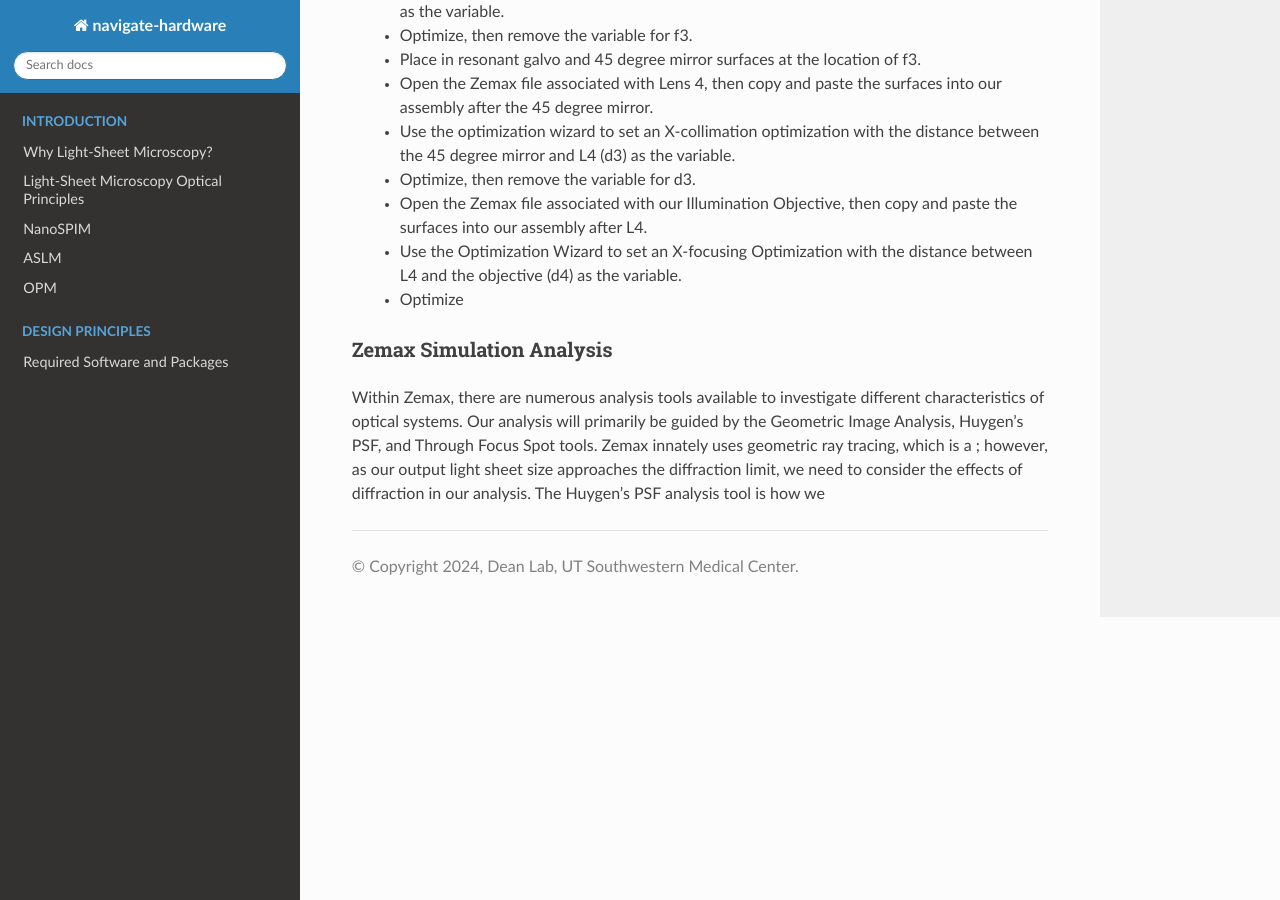
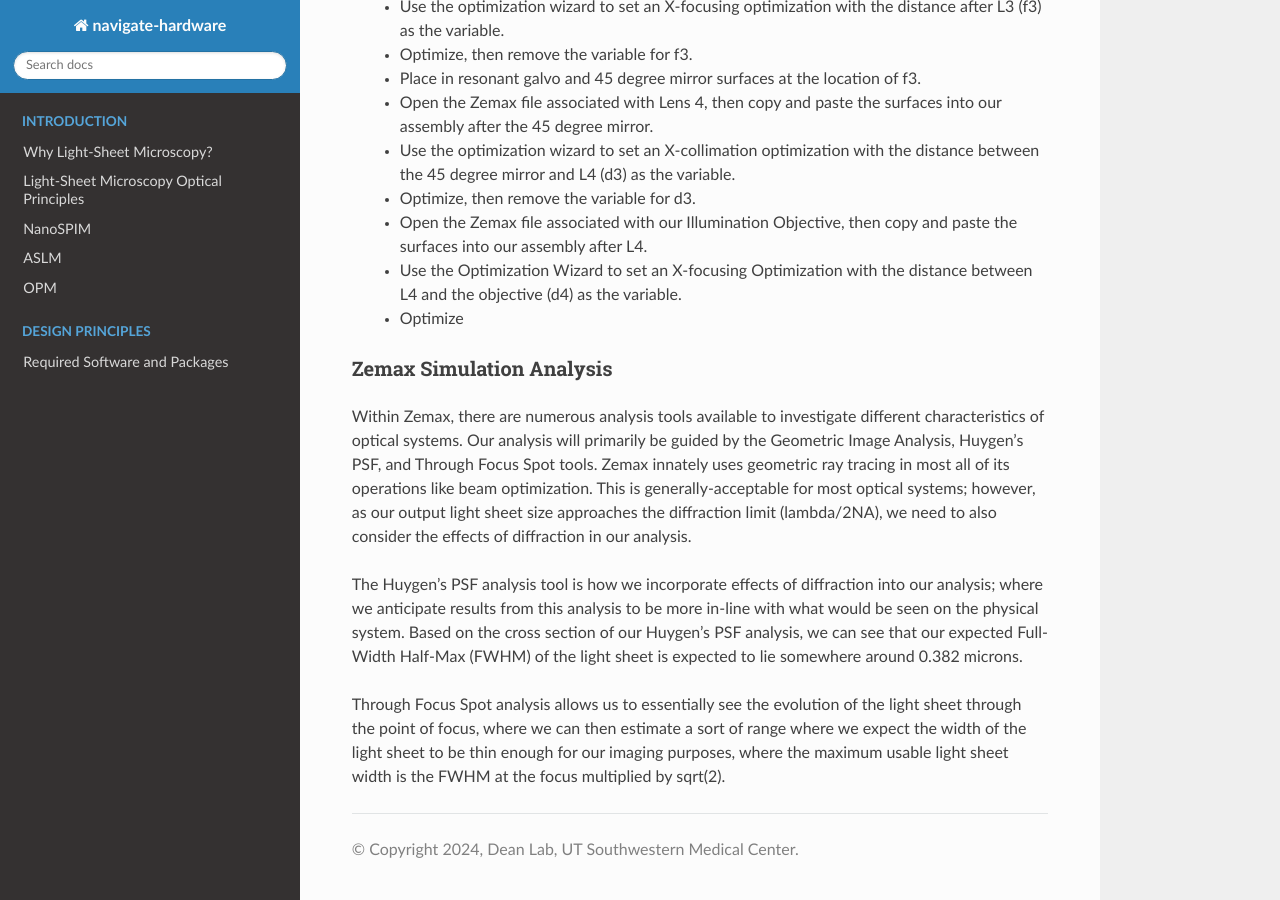
Before and after one commit to TheDeanLab/COMPASS, a Sphinx documentation site: the page built from docs/source/design_principles/design_process.rst, in a window 1280 px wide and 900 px high, scrolled down 2114 px. Built offline with Sphinx 7.4.7 and the Read the Docs theme 2.0.0, drawn with Linux system fonts in a browser that asks for light colours; pages that are not in the unit, such as notebooks, are missing from menus.

Commit message:
More Changes for Design Process

```diff
--- a/docs/source/design_principles/design_process.rst
+++ b/docs/source/design_principles/design_process.rst
@@ -35,6 +35,10 @@ With these criteria in mind, we can calculate a theoretic estimate of what our b
 do this by considering every pair of lenses (i.e. Lens 1 & 2, Lens 2 & 3, ...) as a sort of 4F magnification system,
 where the resulting image size of the pairs is determined by the ratio of their focal lengths as follows:
 (MAKE 2 FIGURES: 1. 4F SYSTEM 2. QUICK DIAGRAM OF TOTAL BEAM PATH)
+
+.. image:: user_guide/Images/4FSystem.png
+    :align: center
+    :alt: 4F System Diagram
 
 Dnew = Dold*f2/f1
 
@@ -93,5 +97,14 @@ ______________________________
 
 Within Zemax, there are numerous analysis tools available to investigate different characteristics of optical systems.
 Our analysis will primarily be guided by the Geometric Image Analysis, Huygen's PSF, and Through Focus Spot tools.
-Zemax innately uses geometric ray tracing, which is a ; however, as our output light sheet size approaches the
-diffraction limit, we need to consider the effects of diffraction in our analysis. The Huygen's PSF analysis tool is how we
+Zemax innately uses geometric ray tracing in most all of its operations like beam optimization.
+This is generally-acceptable for most optical systems; however, as our output light sheet size approaches the
+diffraction limit (lambda/2NA), we need to also consider the effects of diffraction in our analysis.
+
+The Huygen's PSF analysis tool is how we incorporate effects of diffraction into our analysis; where we anticipate results from this analysis to be more
+in-line with what would be seen on the physical system. Based on the cross section of our Huygen's PSF analysis, we can
+see that our expected Full-Width Half-Max (FWHM) of the light sheet is expected to lie somewhere around 0.382 microns.
+
+Through Focus Spot analysis allows us to essentially see the evolution of the light sheet through the point of focus,
+where we can then estimate a sort of range where we expect the width of the light sheet to be thin enough for our
+imaging purposes, where the maximum usable light sheet width is the FWHM at the focus multiplied by sqrt(2).
```
Also changed, not shown: docs/source/design_principles/Images/4FSystem.png (added), docs/source/design_principles/Images/MonolithV1p1_CylindricalLensSchematic_V2.png (added), docs/source/design_principles/Images/ThorlabsExample.png (added).
